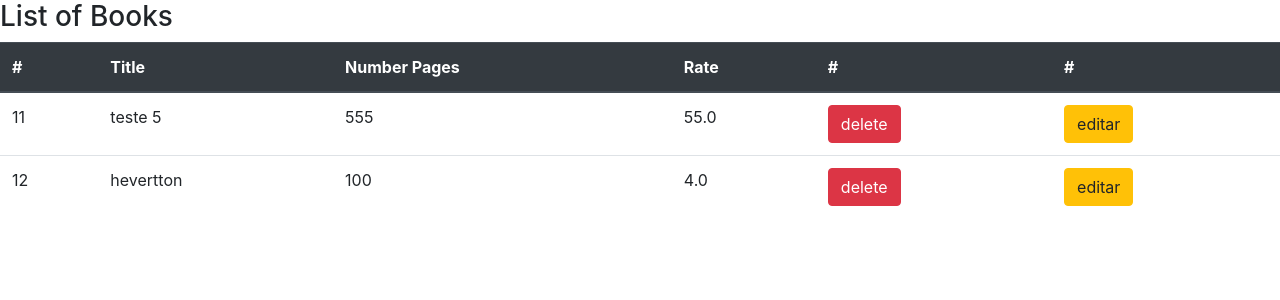
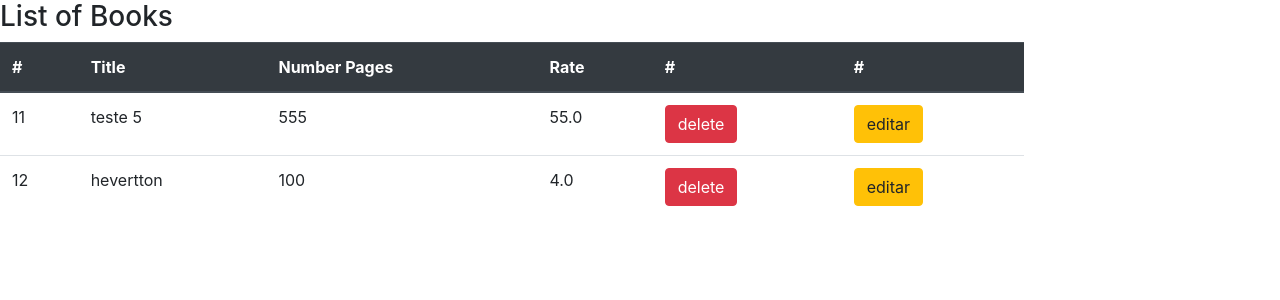
Before and after one commit to brunogeek9/book-manager, a Flask app: page /listbooks in a window 1280 px wide. Shown: the part 56-356 px from the top of the page. Run offline with Flask 2, Linux system fonts and the light colour scheme; data comes from the database, SQL or seed files in the repository; both versions use the stored data as it was after the commit; some libraries are stand-ins or nearby versions.

Commit message:
tela de listagem de livros responsiva

```diff
--- a/app/templates/cadbook.html
+++ b/app/templates/cadbook.html
@@ -23,6 +23,7 @@
     </form>
     </div>
     {% else %}
+
     <div class="cad" >
       <form method="POST" action="/cadbook">
       <label for="title">Title</label>
--- a/app/templates/listbooks.html
+++ b/app/templates/listbooks.html
@@ -11,7 +11,7 @@
     {{message}}
     </div>
     {% endfor %}
-    <table class="table table-hover">
+    <table class="table table-hover bookslist">
         <thead class="thead-dark">
             <tr>
                 <th scope="col">#</th>
@@ -42,5 +42,9 @@
             {% endfor %}
         </tbody>
     </table>
-
+    <style>
+        .bookslist{
+            width: 80%;
+        }
+    </style>
 {% endblock %}
```
Also changed, not shown: app/bookdatabase.db.
